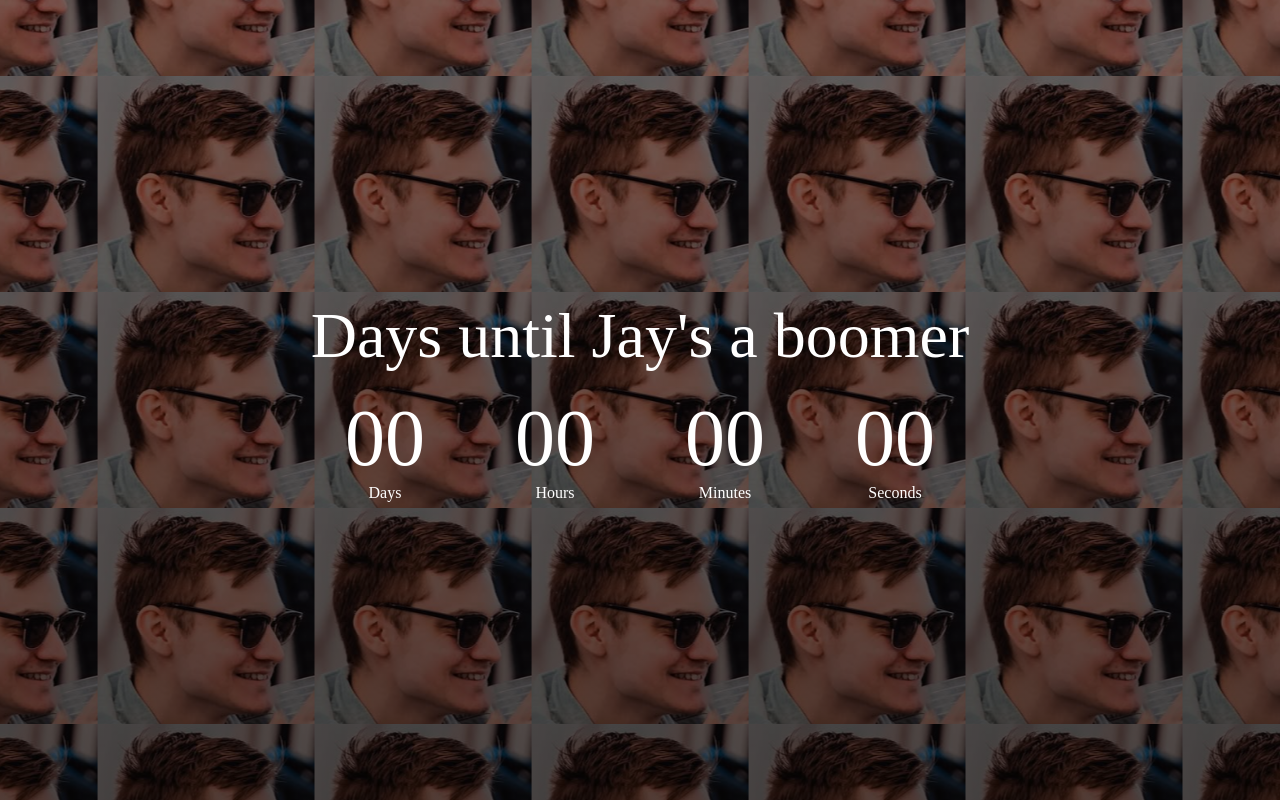
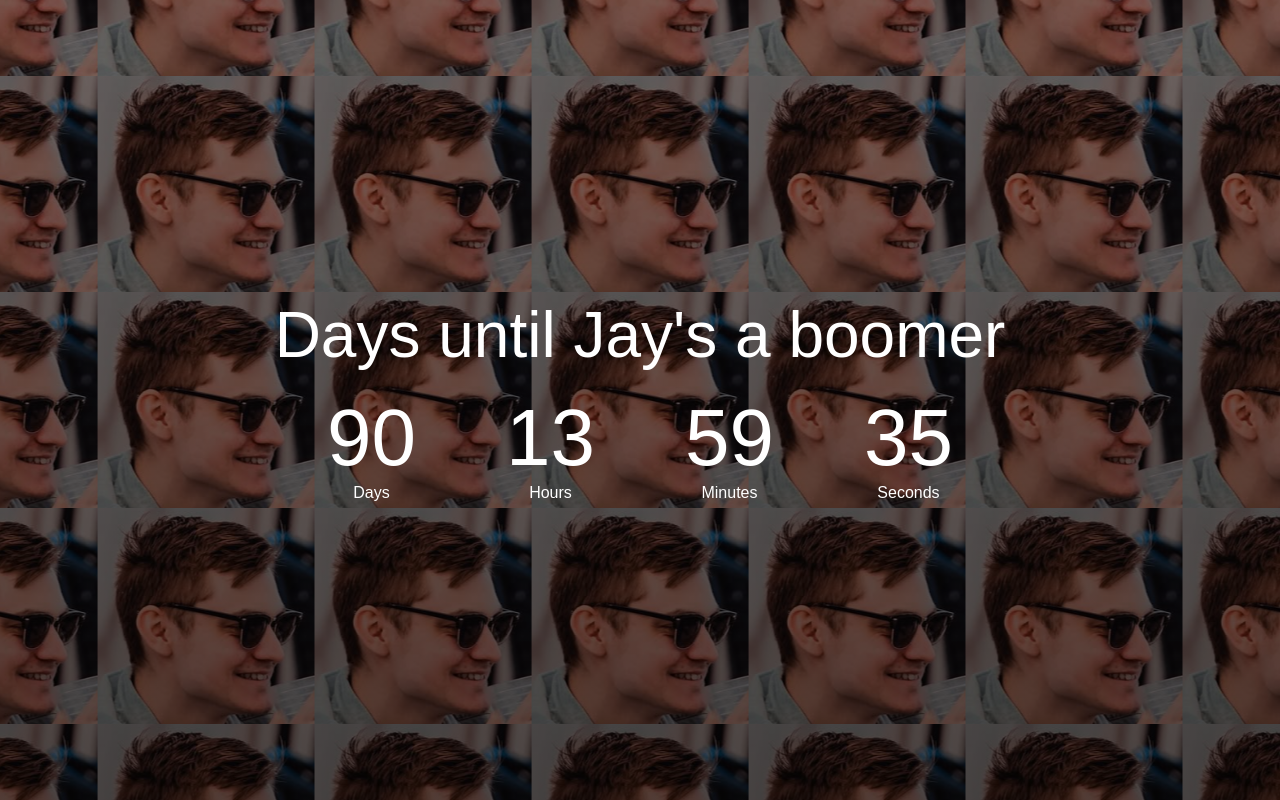
Before and after one commit to vehNbot/Jayliabilitytimer, a plain HTML site: page index.html in a window 1280 px wide. Drawn offline with Linux system fonts and the light colour scheme.

Commit message:
Timer script completed

```diff
--- a/index.html
+++ b/index.html
@@ -28,5 +28,7 @@
             </div>
         </div>
     </div>
+
+    <script src="script.js"></script>
 </body>
 </html>
--- a/script.js
+++ b/script.js
@@ -0,0 +1,30 @@
+const Days = document.getElementById('days');
+const Hours = document.getElementById('hours');
+const Minutes = document.getElementById('minutes');
+const Seconds = document.getElementById('seconds');
+
+const targetDate = new Date("June 2 2025 00:00:00").getTime();
+
+function timer () {
+    const currentDate = new Date().getTime();
+    const distance = targetDate - currentDate;
+
+    const days = Math.floor(distance/1000/60/60/24);
+    const hours = Math.floor(distance/1000/60/60) % 24;
+    const minutes = Math.floor(distance/1000/60) % 60;
+    const seconds = Math.floor(distance/1000) % 60;
+
+    Days.innerHTML = days;
+    Hours.innerHTML = hours;
+    Minutes.innerHTML = minutes;
+    Seconds.innerHTML = seconds;
+
+    if(distance <0){
+        Days.innerHTML = "00";
+        Hours.innerHTML = "00";
+        Minutes.innerHTML = "00";
+        Seconds.innerHTML = "00";
+    }
+}
+
+setInterval(timer, 1000);
--- a/style.css
+++ b/style.css
@@ -2,7 +2,7 @@
     padding: 0;
     margin: 0;
     box-sizing: border-box;
-    font-family: 'Poppins';
+    font-family: sans-serif;
 }
 
 .hero{
```
